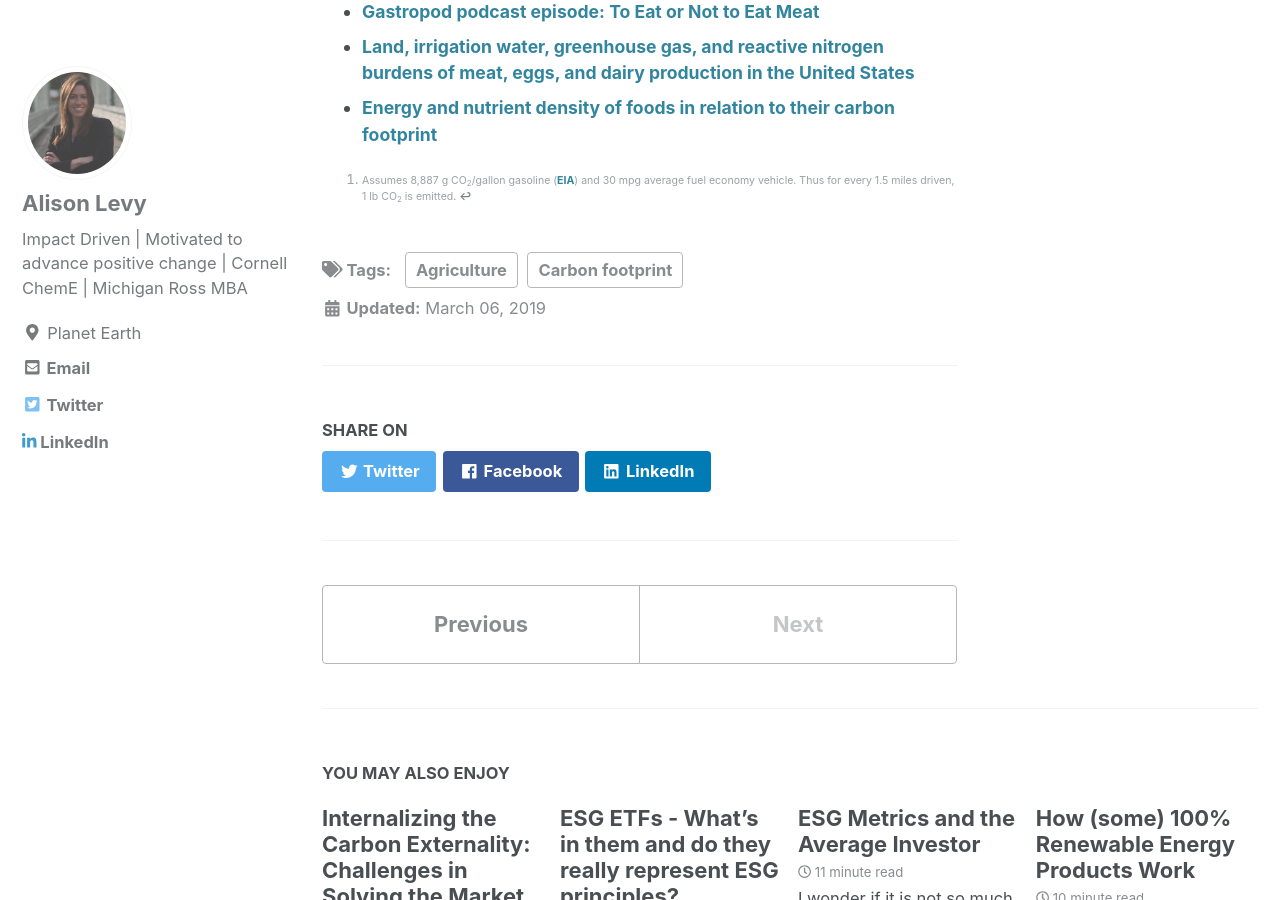
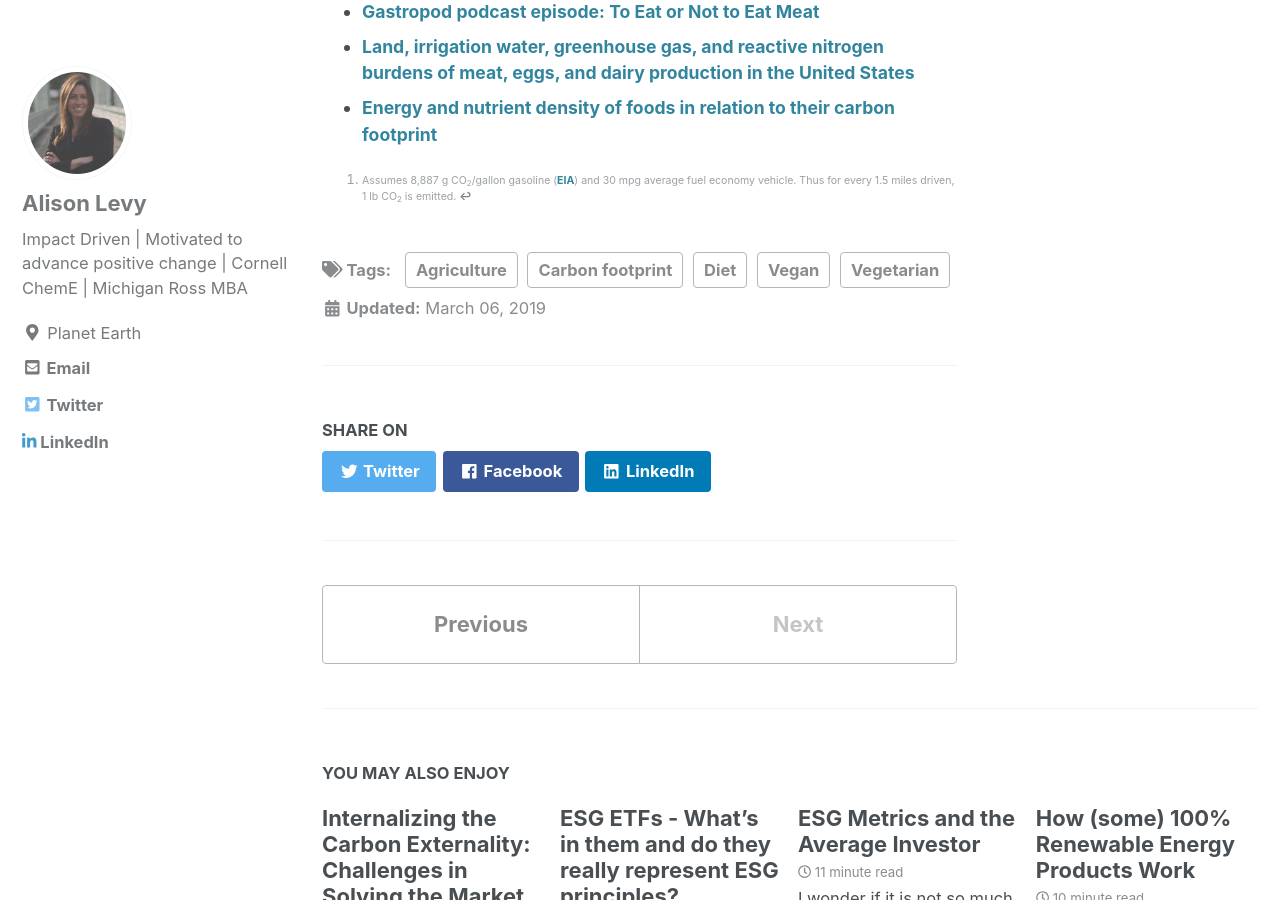
Before and after one commit to amlturbo/amlturbo.github.io, a Jekyll site: the page built from _posts/2019-03-06-diet-carbon.md, in a window 1280 px wide and 900 px high, scrolled down 9880 px. Built offline with Jekyll 4.4.1, drawn with Linux system fonts in a browser that asks for light colours; cached includes are drawn as plain includes; nearby versions of some CDN libraries.

Commit message:
Update 2019-03-06-diet-carbon.md

```diff
--- a/_posts/2019-03-06-diet-carbon.md
+++ b/_posts/2019-03-06-diet-carbon.md
@@ -7,6 +7,9 @@ header:
 tags:
   - Carbon footprint
   - Agriculture
+  - Vegetarian
+  - Vegan
+  - Diet
 ---
 
 Food: It is our body’s fuel. We need it to think and move. We need it to create ideas, and accomplish athletic feats, plus it tastes good. It is what sustains us, and it contributes to our overall, lifelong health. But making food decisions is often fraught. Choose the healthiest option? Choose my favorite option, even if it is not the best for me? From a young age, many of us do not care for fruits and vegetables, particularly when faced with other, much tastier options. [Children are far more sensitive to taste and texture,](https://www.ucsfbenioffchildrens.org/education/picky_eaters/) and preferences created in our youth can spill over into adulthood.
```
